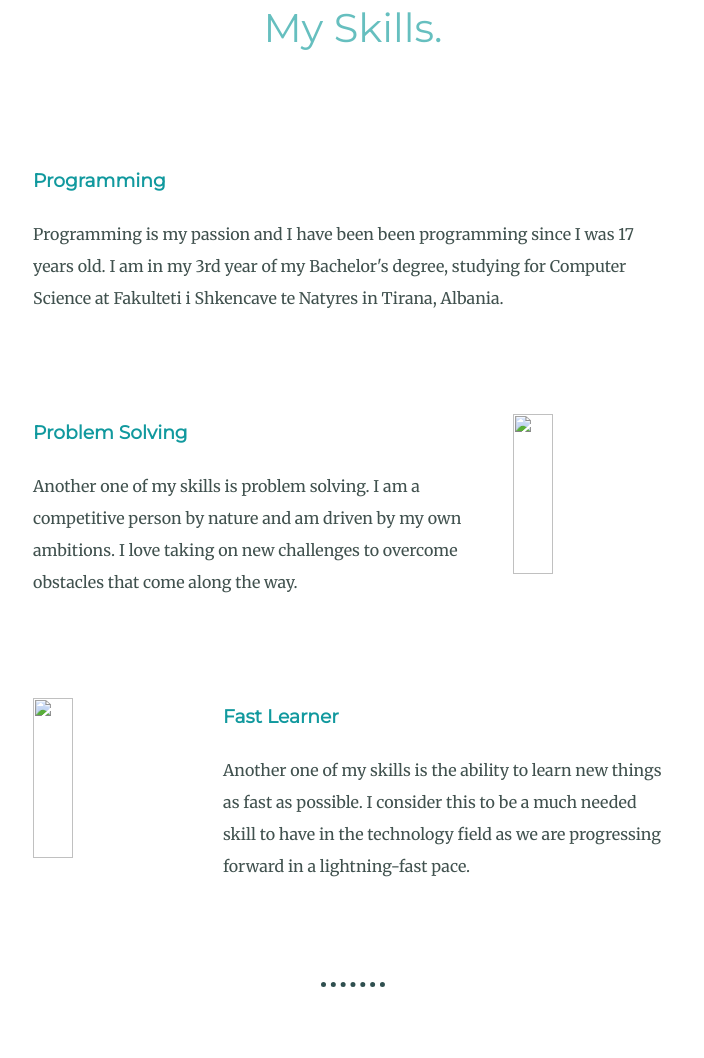
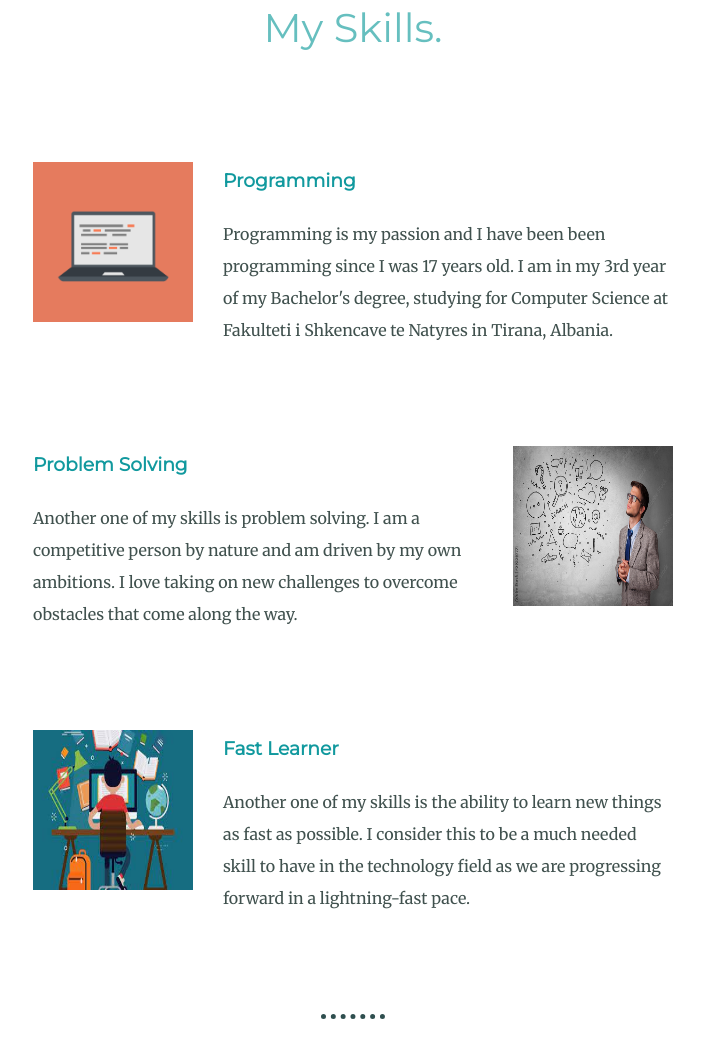
Before and after one commit to ErgiIT/CV, a plain HTML site: page index.html in a window 1280 px wide. Shown: the part 1350-2408 px from the top of the page, without its empty margins (287-991 px from the left). Drawn offline with Linux system fonts and the light colour scheme; the site is published under a folder, as on GitHub Pages, so addresses that start at the root find nothing.

Commit message:
Update index.html

```diff
--- a/index.html
+++ b/index.html
@@ -37,17 +37,17 @@
             <div class="skills">
               <h2 class="skills-header">My Skills.</h2>
               <div class="skill-row">
-                <img class="computer-img" src="/images/computer.png" alt="">
+                <img class="computer-img" src="images/computer.png" alt="">
                 <h3>Programming</h3>
                 <p class="computer-text"> Programming is my passion and I have been been programming since I was 17 years old. I am in my 3rd year of my Bachelor's degree, studying for Computer Science at Fakulteti i Shkencave te Natyres in Tirana, Albania.</p>
               </div>
               <div class="skill-row">
-                <img class="thinking-img" src="/images/thinking.jpg" alt="">
+                <img class="thinking-img" src="images/thinking.jpg" alt="">
                 <h3>Problem Solving</h3>
                 <p class="thinking-text">Another one of my skills is problem solving. I am a competitive person by nature and am driven by my own ambitions. I love taking on new challenges to overcome obstacles that come along the way. </p>
               </div>
               <div class="skill-row">
-                <img class="learner-img" src="/images/learning.jfif" alt="">
+                <img class="learner-img" src="images/learning.jfif" alt="">
                 <h3>Fast Learner</h3>
                 <p class="computer-text"> Another one of my skills is the ability to learn new things as fast as possible. I consider this to be a much needed skill to have in the technology field as we are progressing forward in a lightning-fast pace.  </p>
               </div>
```
